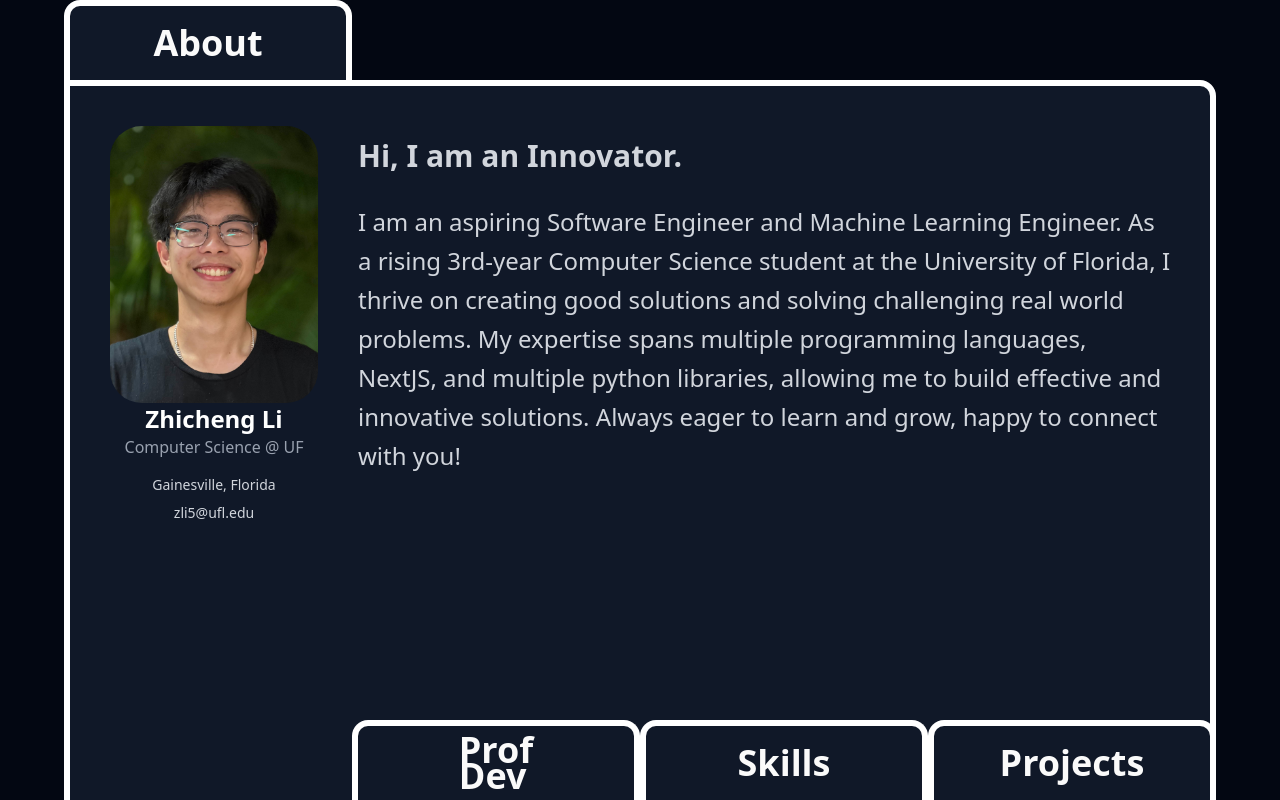
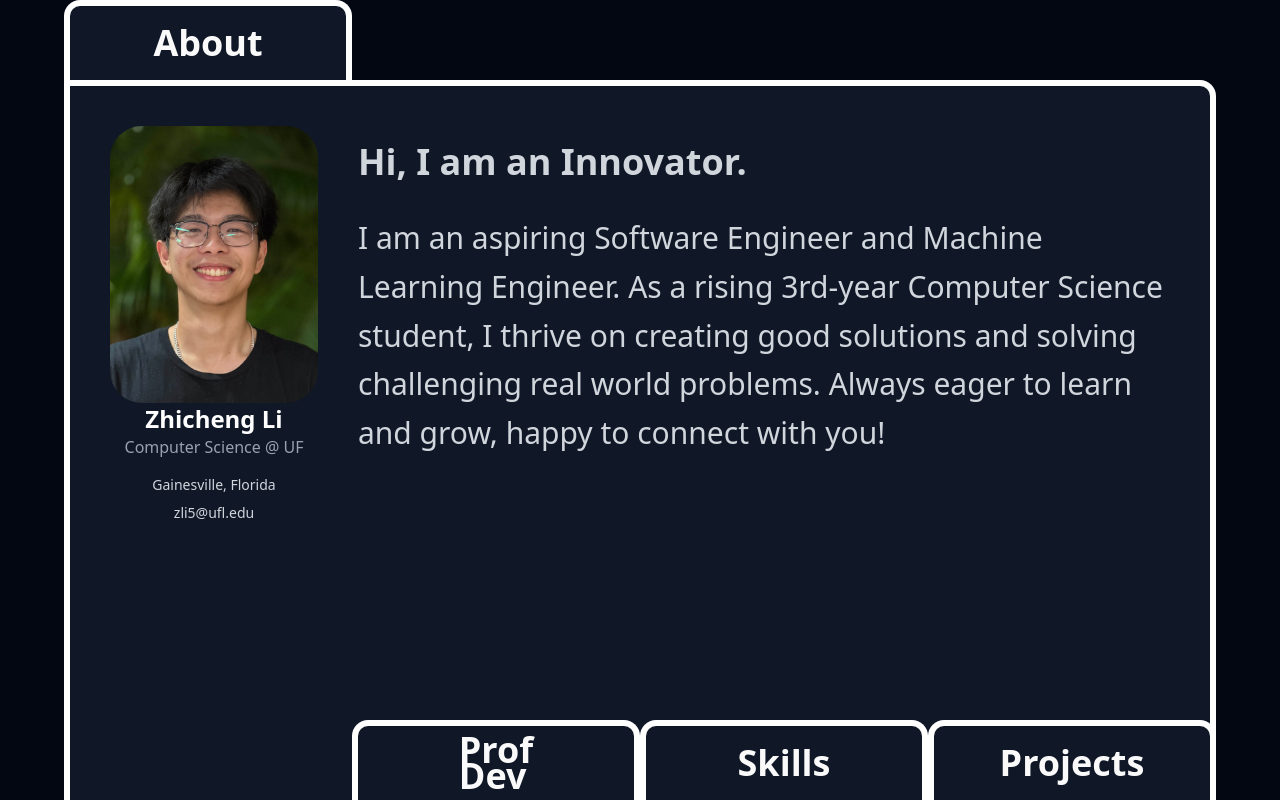
Before and after one commit to zbanks23/Portfolio, a Next.js app: page / in a window 1280 px wide. Shown: the top 800 px of the page. Built offline with nearby package versions, Linux system fonts and the light colour scheme.

Commit message:
Version 1.2.1 Changed the font sizes in the about section for better view in smaller screens

```diff
--- a/src/components/MainContent.tsx
+++ b/src/components/MainContent.tsx
@@ -46,17 +46,14 @@ const AboutSection: React.FC<SectionProps> = ({ onTabClick }) => (
       </div>
 
       <div>
-        <h2 className="text-gray-300 mb-4 text-xl sm:text-2xl md:text-3xl font-semibold leading-loose">
+        <h2 className="text-gray-300 mb-4 text-xl sm:text-3xl md:text-4xl font-semibold leading-loose">
           Hi, I am an Innovator.
         </h2>
-        <p className="text-gray-300 text-lg sm:text-xl md:text-2xl leading-relaxed">
+        <p className="text-gray-300 text-lg sm:text-2xl md:text-3xl leading-relaxed">
           I am an aspiring Software Engineer and Machine Learning Engineer. As a
-          rising 3rd-year Computer Science student at the University of Florida,
-          I thrive on creating good solutions and solving challenging real world
-          problems. My expertise spans multiple programming languages, NextJS,
-          and multiple python libraries, allowing me to build effective and
-          innovative solutions. Always eager to learn and grow, happy to connect
-          with you!
+          rising 3rd-year Computer Science student, I thrive on creating good
+          solutions and solving challenging real world problems. Always eager to
+          learn and grow, happy to connect with you!
         </p>
       </div>
     </div>
```
